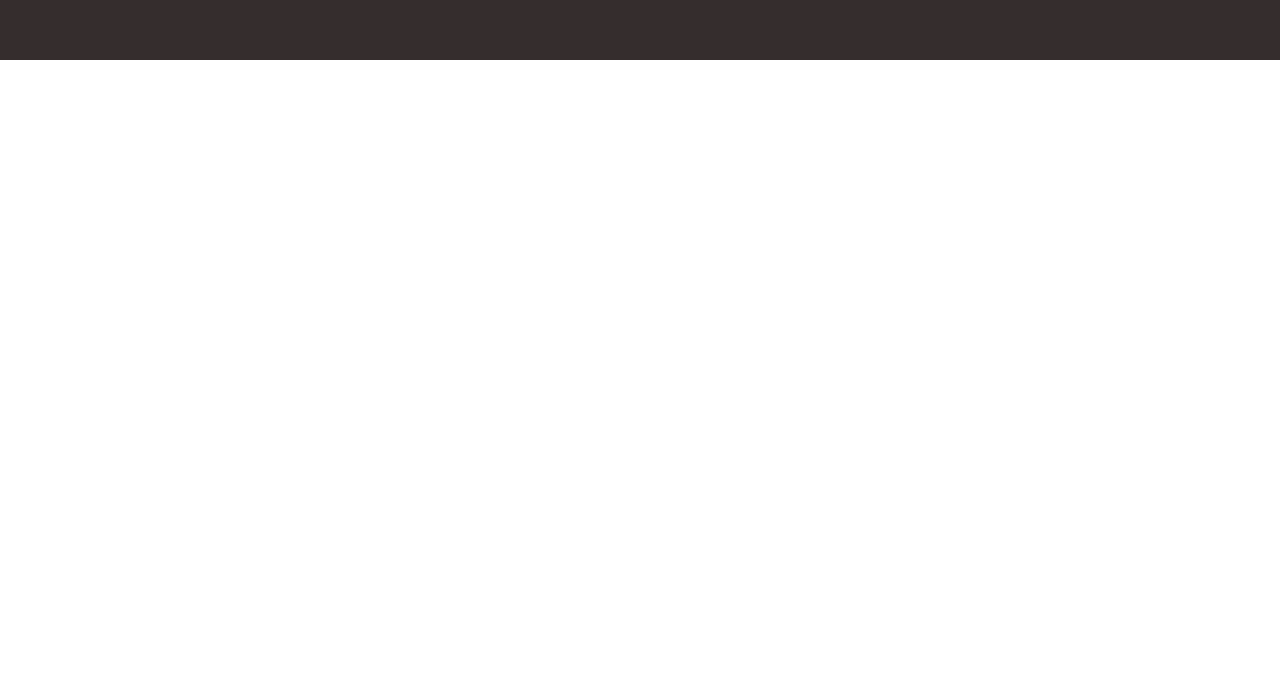
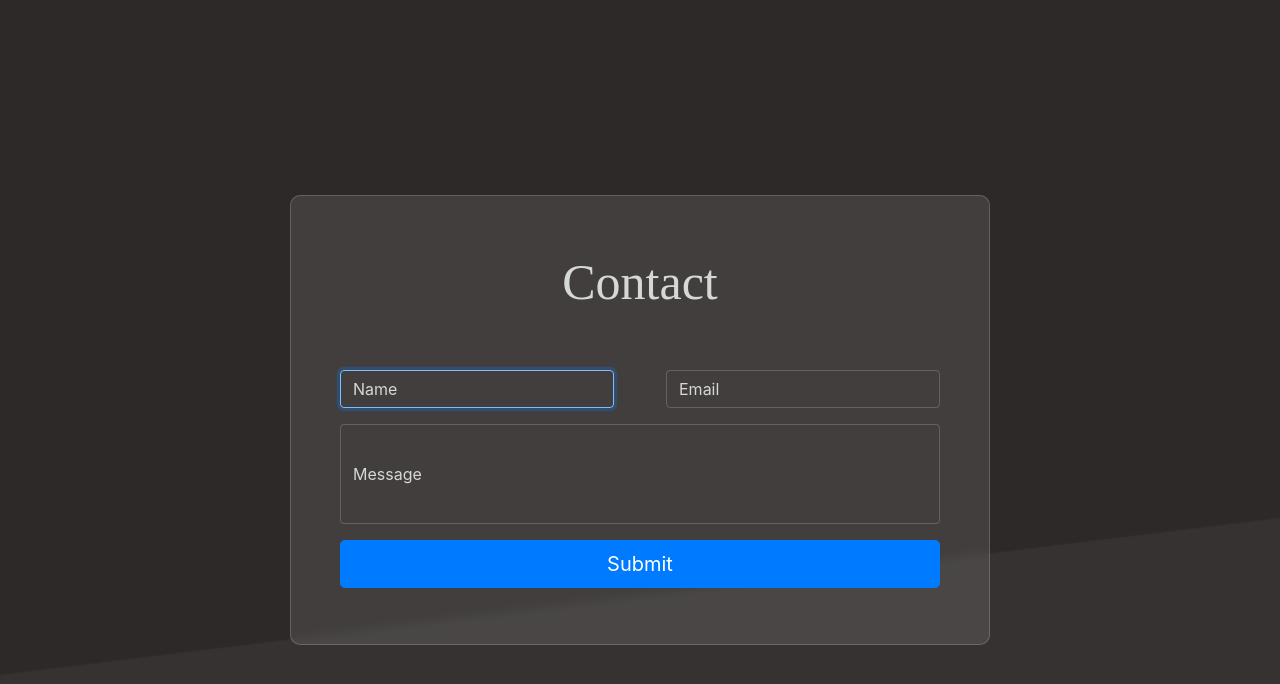
Before and after one commit to akashchekka/akashchekka.github.io, a React (Create React App) app: page / in a window 1280 px wide. Shown: the part 1480-2164 px from the top of the page. Before the commit the page ends 1540 px from the top, so only its background shows below. Built offline with nearby package versions, Linux system fonts and the light colour scheme; a web font is replaced by a local one.

Commit message:
contact form added

```diff
--- a/package.json
+++ b/package.json
@@ -11,6 +11,7 @@
     "react-bootstrap": "^1.5.2",
     "react-bootstrap-icons": "^1.4.0",
     "react-dom": "^17.0.2",
+    "react-icons": "^4.2.0",
     "react-router-dom": "^5.2.0",
     "react-scripts": "4.0.3",
     "web-vitals": "^1.0.1"
--- a/src/App.css
+++ b/src/App.css
@@ -1,9 +1,15 @@
+.App {
+    /* background-color: #3d3939; */
+    height: 100vh;
+    /* width: 100vw; */
+    --text: #d7d7d7;
+    --primary: #3d3939;
+    --secondary: #363232;
+    --tertiary: #2e2929;
+}
+
 @media only screen and (min-width: 1080px) {
-    .App {
-        /* background-color: #3d3939; */
-        height: 100vh;
-        /* width: 100vw; */
-    }
+
 
     .Nav {
         background-color: #3d3939;
--- /dev/null
+++ b/src/components/LoaderButton.css
@@ -0,0 +1,14 @@
+.LoaderButton .spinning {
+    margin-right: 7px;
+    top: 2px;
+    animation: spin 1s infinite linear;
+}
+
+@keyframes spin {
+    from {
+        transform: scale(1) rotate(0deg);
+    }
+    to {
+        transform: scale(1) rotate(360deg);
+    }
+}
--- /dev/null
+++ b/src/components/LoaderButton.js
@@ -0,0 +1,22 @@
+import React from "react";
+import Button from "react-bootstrap/Button";
+import { BsArrowRepeat } from "react-icons/bs";
+import "./LoaderButton.css";
+
+export default function LoaderButton({
+  isLoading,
+  className = "",
+  disabled = false,
+  ...props
+}) {
+  return (
+    <Button
+      disabled={disabled || isLoading}
+      className={`LoaderButton ${className}`}
+      {...props}
+    >
+      {isLoading && <BsArrowRepeat className="spinning" />}
+      {props.children}
+    </Button>
+  );
+}
--- a/src/containers/Home.css
+++ b/src/containers/Home.css
@@ -1,19 +1,20 @@
 @media only screen and (min-width: 1080px) {
+    /*
+        FACE
+    */
     .Face {
         display: flex;
         justify-content: space-around;
-        /* background-color: #3d3939; */
-        background: linear-gradient(173deg, #3d3939 70%, #363232 calc(70% + 2px));
+        background: linear-gradient(173deg, var(--primary) 70%, var(--secondary) calc(70% + 2px));
         height: 92vh;
-        /* width: 100vw; */
     }
 
     .color {
-        color: #d7d7d7;
+        color: var(--text);
     }
 
     .big {
-        font-size: 80px;
+        font-size: 60px;
     }
 
     .icons {
@@ -36,16 +37,14 @@
     .Tech {
         display: flex;
         flex-direction: column;
-        /* background-color: #3d3939; */
-        background: linear-gradient(-173deg, #363232 70%, #352d2d calc(70% + 2px));
+        background: linear-gradient(-173deg, var(--secondary) 70%, var(--tertiary) calc(70% + 2px));
         height: 92vh;
-        /* width: 100vw; */
         padding-top: 30px;
     }
 
     .tech-head {
         align-self: center;
-        color: #d7d7d7;
+        color: var(--text);
     }
 
     .card {
@@ -57,7 +56,7 @@
     }
 
     .card-text, .card-title {
-        color: #d7d7d7;
+        color: var(--text);
     }
 
     .cards {
@@ -65,45 +64,77 @@
         flex-direction: row;
         justify-content: space-around;
     }
+
+    /*
+        CONTACT
+    */
+
+    .Contact {
+        display: flex;
+        flex-direction: column;
+        justify-content: center;
+        align-items: center;
+        height: 90vh;
+        background: linear-gradient(173deg, var(--tertiary) 70%, var(--secondary) calc(70% + 2px));
+    }
+
+    .formcard {
+        justify-content: center;
+        width: 700px;
+        height: 450px;
+    }
+
+    .Contact form {
+        margin: 0 auto;
+        width: 600px;
+    }
+
+    .textarea {
+        border: 1px solid rgba( 255, 255, 255, 0.18 );
+    }
+
+    .form-row {
+        display: flex;
+        flex-direction: row;
+    }
+
+
+
 }
 
 @media only screen and (max-width: 1080px) {
     .Face {
         display: flex;
         justify-content: space-around;
-        /* background-color: #3d3939; */
-        background: linear-gradient(173deg, #3d3939 70%, #363232 calc(70% + 2px));
+        background: linear-gradient(173deg, var(--primary) 70%, var(--secondary) calc(70% + 2px));
         height: 92vh;
         width: 100vw;
     }
 
     .color {
-        color: #d7d7d7;
+        color: var(--text);
     }
 
     .icon {
         cursor: pointer;
-        font-size: x-large;
+        font-size: large;
+        margin-left: 3px;
     }
 
-    /* .icons {
+    .icons {
         flex-direction: column;
         align-self: center;
         padding-left: 10px;
         padding-right: 30px;
-    } */
-
-    .mob {
-        width: 0px;
-        height: 0px;
     }
 
     .mob1 {
-        margin-left: 20px;
+        margin-left: 10px;
+        margin-right: 5px;
     }
 
     .big {
-        font-size: 80px;
+        font-size: 50px;
     }
 
     .image {
@@ -118,7 +149,7 @@
     .Tech {
         display: flex;
         flex-direction: column;
-        background: linear-gradient(-173deg, #363232 70%, #352d2d calc(70% + 2px));
+        background: linear-gradient(-173deg, var(--secondary) 70%, var(--tertiary) calc(70% + 2px));
         height: 160vh;
         width: 100vw;
         padding-top: 30px;
@@ -126,7 +157,7 @@
 
     .tech-head {
         align-self: center;
-        color: #d7d7d7;
+        color: var(--text);
     }
 
     .card {
@@ -148,11 +179,43 @@
     }
 
     .card-text {
-        color: #d7d7d7;
+        color: var(--text);
     }
 
     .card-title {
-        color: #d7d7d7;
+        color: var(--text);
+    }
+
+    /*
+        CONTACT
+    */
+
+    .Contact {
+        display: flex;
+        flex-direction: column;
+        justify-content: center;
+        align-items: center;
+        height: 90vh;
+        background: linear-gradient(173deg, var(--tertiary) 70%, var(--secondary) calc(70% + 2px));
+    }
+
+    .Contact form {
+        margin: 0 auto;
+        width: 250px;
+    }
+
+    .textarea {
+        border: 1px solid rgba( 255, 255, 255, 0.18 );
+    }
+
+    .formcard {
+        justify-content: center;
+        width: 300px;
+        height: 450px;
+    }
+
+    .mob3 {
+        flex-direction: column;
     }
 }
 
--- a/src/containers/Home.js
+++ b/src/containers/Home.js
@@ -1,16 +1,17 @@
-import React from 'react'
+import React, { useState } from 'react'
 import './Home.css'
 import Image from 'react-bootstrap/Image'
 import Button from 'react-bootstrap/Button'
+import Form from 'react-bootstrap/Form'
 import Card from 'react-bootstrap/Card'
+import LoaderButton from '../components/LoaderButton'
 import { Linkedin, Github, Instagram } from 'react-bootstrap-icons'
+import { useFormFields } from '../lib/hooksLib'
 import Jumbotron from '../bg.png'
-import { useRefContext } from './../lib/context'
+import { useRefContext } from '../lib/context'
 
-const Face = () => {
-    // console.log(window)
+const Icons = () => {
     return (
-        <div className="Face">
         <div className="icons">
             <div style={{paddingBottom: 10}}>
                 <a href="https://www.linkedin.com/in/akashchekka/" target="_blank" rel="noopener noreferrer">
@@ -28,9 +29,17 @@ const Face = () => {
                 </a>
             </div>
         </div>
+    )
+}
+
+const Face = () => {
+    // console.log(window)
+    return (
+        <div className="Face">
+            <Icons />
             <div style={{alignSelf: 'center'}} className="mob1">
                 <h3 className="color">Hi, This is Akash!</h3>
-                <p className="color big">I'm a Developer</p>
+                <p className="color big">I'm a Full Stack Developer</p>
                 <Button>Know me</Button>
                 <Button variant="success" style={{marginLeft: 20}}>Hire me</Button>
             </div>
@@ -84,11 +93,76 @@ const Tech = () => {
     )
 }
 
+const Contact = () => {
+    const [isLoading, setIsLoading] = useState(false)
+    const [fields, handleFieldChange] = useFormFields({
+        name: "",
+        email: "",
+        message: ""
+    })
+    const handleSubmit = () => {
+        console.log("OK")
+    }
+    return (
+        <div className="Contact">
+
+            <Card className="card formcard">
+            <h3 className="tech-head" style={{fontSize: 50, paddingBottom: 50}}>Contact</h3>
+                <Form onSubmit={handleSubmit}>
+                    <div style={{display: 'flex', justifyContent: 'space-between'}} className="mob3">
+                        <Form.Group size="lg" controlId="name">
+                            <Form.Control
+                            autoFocus
+                            type="text"
+                            value={fields.name}
+                            placeholder="Name"
+                            style={{ backgroundColor: 'inherit' }}
+                            className="textarea"
+                            onChange={handleFieldChange}
+                            />
+                        </Form.Group>
+                        <Form.Group size="lg" controlId="email">
+                            <Form.Control
+                            type="text"
+                            value={fields.email}
+                            placeholder="Email"
+                            style={{ backgroundColor: 'inherit' }}
+                            className="textarea"
+                            onChange={handleFieldChange}
+                            />
+                        </Form.Group>
+                    </div>
+                    <Form.Group controlId="message">
+                        <Form.Control
+                        type="text"
+                        value={fields.message}
+                        placeholder="Message"
+                        style={{height: 100, backgroundColor: 'inherit'}}
+                        className="textarea"
+                        onChange={handleFieldChange}
+                        />
+                    </Form.Group>
+                    <LoaderButton
+                        block
+                        size="lg"
+                        type="submit"
+                        isLoading={isLoading}
+                        disabled={false}
+                    >
+                        Submit
+                    </LoaderButton>
+                </Form>
+            </Card>
+        </div>
+    )
+}
+
 function Home() {
     return (
         <div className="Home">
             <Face />
             <Tech />
+            <Contact />
         </div>
     )
 }
--- a/src/index.css
+++ b/src/index.css
@@ -1,15 +1,10 @@
 body {
   margin: 0;
   padding: 0;
-  background-color: #3d3939;
   -moz-osx-font-smoothing: grayscale;
   -webkit-font-smoothing: antialiased;
   font-family: "Open Sans", sans-serif;
 }
-
-/* html {
-  scroll-behavior: smooth;
-} */
 
 code {
   font-family: source-code-pro, Menlo, Monaco, Consolas, 'Courier New',
@@ -20,6 +15,10 @@ h1, h2, h3, h4, h5, h6 {
   font-family: "PT Serif", serif;
 }
 
+input[type="text"]::-webkit-input-placeholder {
+  color: #d7d7d7;
+}
+
 select.form-control,
 textarea.form-control,
 input.form-control {
--- /dev/null
+++ b/src/lib/hooksLib.js
@@ -0,0 +1,17 @@
+import { useState } from "react";
+
+export function useFormFields(initialState) {
+  const [fields, setValues] = useState(initialState);
+  return [
+    fields,
+    function(event) {
+      setValues({
+        ...fields,
+        [event.target.id]: event.target.value
+      });
+    },
+    function(event) {
+      setValues({...fields, ...initialState})
+    }
+  ];
+}
```
Also changed, not shown: 1 other file (tests, documents, lock files or other folders). Lines whose indentation alone changed are shown as unchanged.
